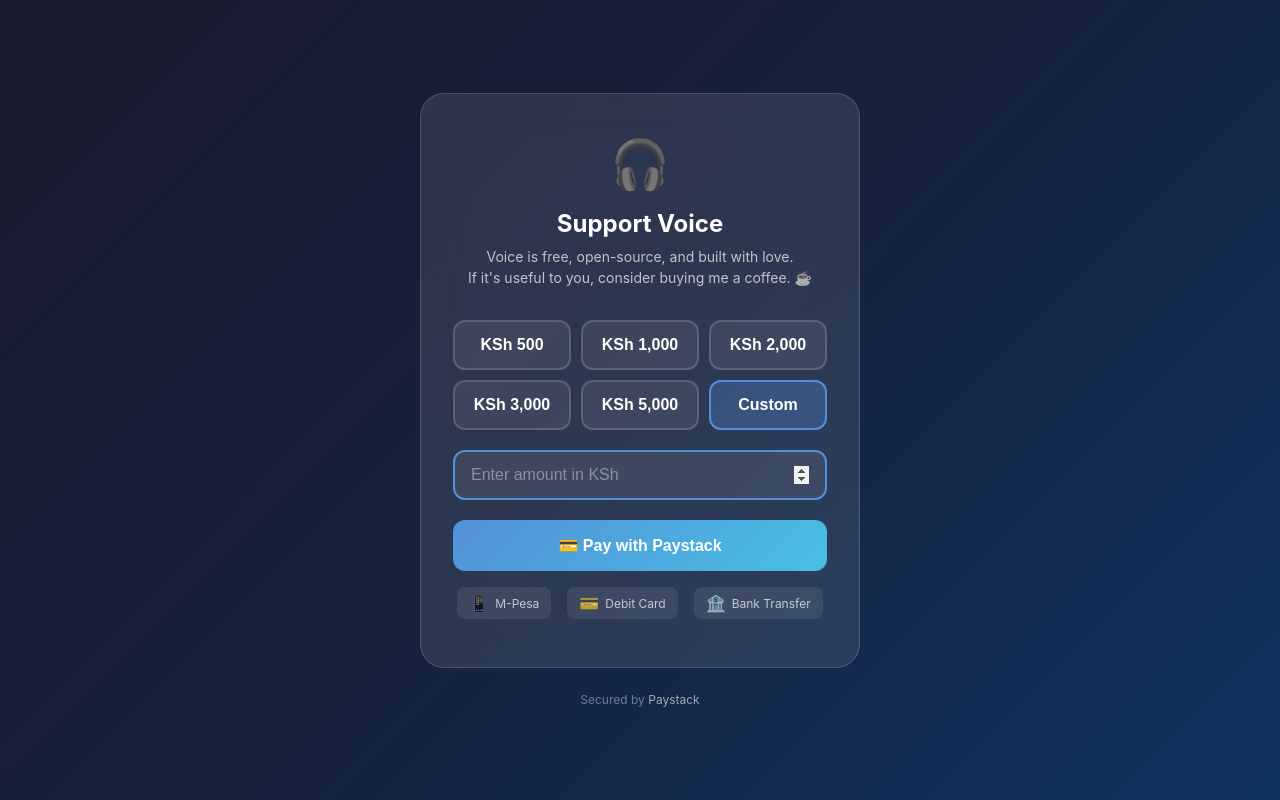
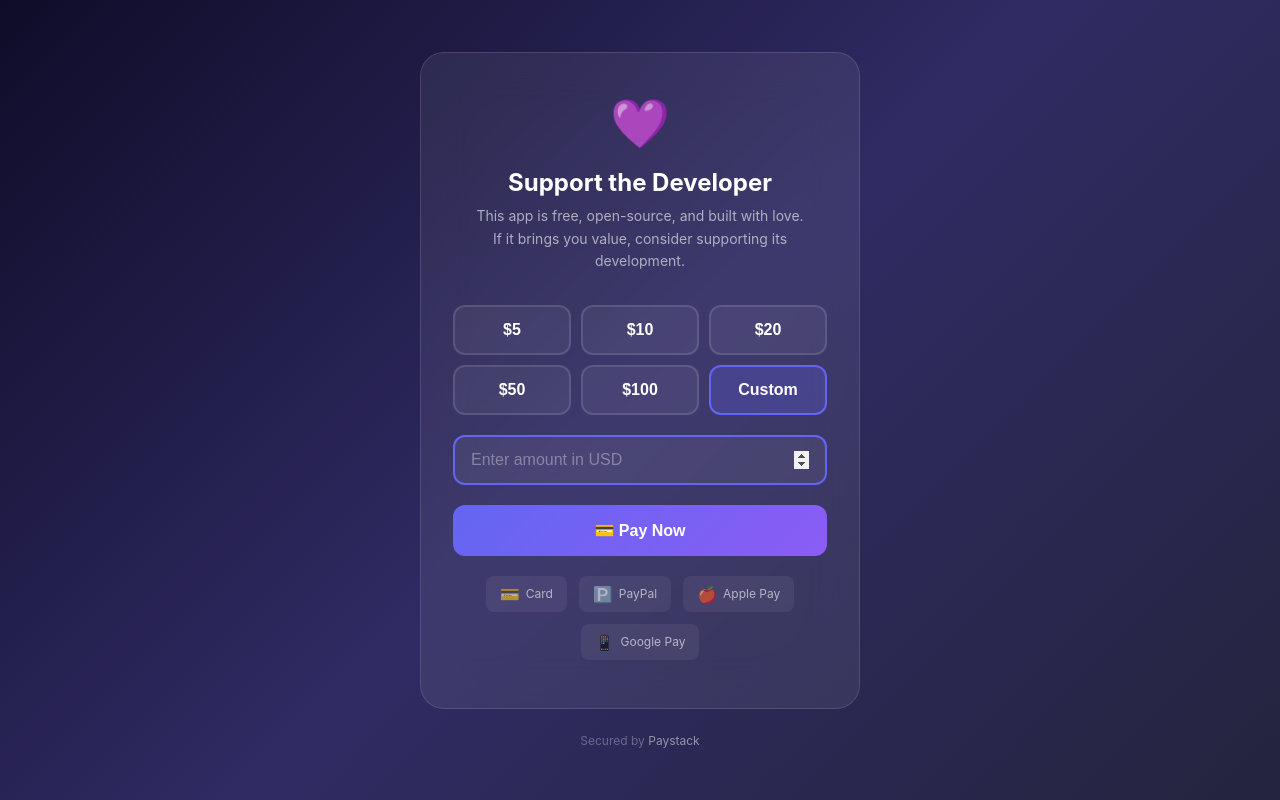
Before and after one commit to Walusimbi-Leon1/voice-support, a plain HTML site: page index.html in a window 1280 px wide. Both pictures are taken after a click on the button "Custom". Drawn offline with Linux system fonts and the light colour scheme.

Commit message:
Update: USD, Card/PayPal/Apple Pay/Google Pay

```diff
--- a/index.html
+++ b/index.html
@@ -3,14 +3,14 @@
 <head>
     <meta charset="UTF-8">
     <meta name="viewport" content="width=device-width, initial-scale=1.0">
-    <title>Support Voice — Audiobook Player</title>
+    <title>Support — Developer Dashboard</title>
     <script src="https://js.paystack.co/v1/inline.js"></script>
     <style>
         * { margin: 0; padding: 0; box-sizing: border-box; }
 
         body {
-            font-family: -apple-system, BlinkMacSystemFont, 'Segoe UI', Roboto, sans-serif;
-            background: linear-gradient(135deg, #1a1a2e 0%, #16213e 50%, #0f3460 100%);
+            font-family: -apple-system, BlinkMacSystemFont, "Segoe UI", Roboto, sans-serif;
+            background: linear-gradient(135deg, #0f0c29 0%, #302b63 50%, #24243e 100%);
             color: #fff;
             min-height: 100vh;
             display: flex;
@@ -25,30 +25,23 @@
         }
 
         .card {
-            background: rgba(255, 255, 255, 0.1);
-            backdrop-filter: blur(20px);
+            background: rgba(255, 255, 255, 0.07);
+            backdrop-filter: blur(24px);
             border-radius: 24px;
             padding: 40px 32px;
-            border: 1px solid rgba(255, 255, 255, 0.15);
+            border: 1px solid rgba(255, 255, 255, 0.12);
             text-align: center;
         }
 
-        .icon {
-            font-size: 48px;
-            margin-bottom: 16px;
-        }
+        .icon { font-size: 48px; margin-bottom: 16px; }
 
-        h1 {
-            font-size: 24px;
-            font-weight: 700;
-            margin-bottom: 8px;
-        }
+        h1 { font-size: 24px; font-weight: 700; margin-bottom: 8px; }
 
         .subtitle {
-            color: rgba(255, 255, 255, 0.7);
+            color: rgba(255, 255, 255, 0.6);
             font-size: 14px;
             margin-bottom: 32px;
-            line-height: 1.5;
+            line-height: 1.6;
         }
 
         .amounts {
@@ -59,8 +52,8 @@
         }
 
         .amount-btn {
-            background: rgba(255, 255, 255, 0.08);
-            border: 2px solid rgba(255, 255, 255, 0.15);
+            background: rgba(255, 255, 255, 0.06);
+            border: 2px solid rgba(255, 255, 255, 0.12);
             border-radius: 12px;
             padding: 14px 8px;
             color: #fff;
@@ -71,15 +64,15 @@
         }
 
         .amount-btn:hover, .amount-btn.selected {
-            background: rgba(83, 144, 217, 0.3);
-            border-color: #5390d9;
+            background: rgba(99, 102, 241, 0.25);
+            border-color: #6366f1;
         }
 
         .custom-amount {
             width: 100%;
             padding: 14px 16px;
-            background: rgba(255, 255, 255, 0.08);
-            border: 2px solid rgba(255, 255, 255, 0.15);
+            background: rgba(255, 255, 255, 0.06);
+            border: 2px solid rgba(255, 255, 255, 0.12);
             border-radius: 12px;
             color: #fff;
             font-size: 16px;
@@ -88,18 +81,13 @@
             transition: border-color 0.2s;
         }
 
-        .custom-amount:focus {
-            border-color: #5390d9;
-        }
-
-        .custom-amount::placeholder {
-            color: rgba(255, 255, 255, 0.4);
-        }
+        .custom-amount:focus { border-color: #6366f1; }
+        .custom-amount::placeholder { color: rgba(255, 255, 255, 0.35); }
 
         .pay-btn {
             width: 100%;
             padding: 16px;
-            background: linear-gradient(135deg, #5390d9, #48bfe3);
+            background: linear-gradient(135deg, #6366f1, #8b5cf6);
             border: none;
             border-radius: 12px;
             color: #fff;
@@ -107,12 +95,12 @@
             font-weight: 700;
             cursor: pointer;
             transition: all 0.2s;
-            margin-bottom: 16px;
+            margin-bottom: 20px;
         }
 
         .pay-btn:hover {
             transform: translateY(-1px);
-            box-shadow: 0 8px 25px rgba(83, 144, 217, 0.4);
+            box-shadow: 0 8px 25px rgba(99, 102, 241, 0.4);
         }
 
         .pay-btn:disabled {
@@ -124,7 +112,8 @@
         .payment-methods {
             display: flex;
             justify-content: center;
-            gap: 16px;
+            gap: 12px;
+            flex-wrap: wrap;
             margin-bottom: 8px;
         }
 
@@ -132,26 +121,24 @@
             display: flex;
             align-items: center;
             gap: 6px;
-            padding: 6px 12px;
-            background: rgba(255, 255, 255, 0.08);
+            padding: 8px 14px;
+            background: rgba(255, 255, 255, 0.06);
             border-radius: 8px;
             font-size: 12px;
-            color: rgba(255, 255, 255, 0.7);
+            color: rgba(255, 255, 255, 0.6);
         }
 
-        .payment-badge span {
-            font-size: 16px;
-        }
+        .payment-badge span { font-size: 16px; }
 
         .footer {
             text-align: center;
             margin-top: 24px;
-            color: rgba(255, 255, 255, 0.4);
+            color: rgba(255, 255, 255, 0.3);
             font-size: 12px;
         }
 
         .footer a {
-            color: rgba(255, 255, 255, 0.6);
+            color: rgba(255, 255, 255, 0.5);
             text-decoration: none;
         }
 
@@ -163,10 +150,10 @@
 
         .thank-you .icon { font-size: 64px; }
         .thank-you h2 { font-size: 22px; margin: 16px 0 8px; }
-        .thank-you p { color: rgba(255,255,255,0.7); font-size: 14px; }
+        .thank-you p { color: rgba(255,255,255,0.6); font-size: 14px; line-height: 1.6; }
 
         .error-msg {
-            color: #ff6b6b;
+            color: #f87171;
             font-size: 13px;
             margin-bottom: 12px;
             display: none;
@@ -177,43 +164,44 @@
     <div class="container">
         <div class="card">
             <div id="payment-form">
-                <div class="icon">🎧</div>
-                <h1>Support Voice</h1>
+                <div class="icon">💜</div>
+                <h1>Support the Developer</h1>
                 <p class="subtitle">
-                    Voice is free, open-source, and built with love.<br>
-                    If it's useful to you, consider buying me a coffee. ☕
+                    This app is free, open-source, and built with love.<br>
+                    If it brings you value, consider supporting its development.
                 </p>
 
                 <div class="amounts">
-                    <button class="amount-btn" data-amount="500" onclick="selectAmount(this)">KSh 500</button>
-                    <button class="amount-btn selected" data-amount="1000" onclick="selectAmount(this)">KSh 1,000</button>
-                    <button class="amount-btn" data-amount="2000" onclick="selectAmount(this)">KSh 2,000</button>
-                    <button class="amount-btn" data-amount="3000" onclick="selectAmount(this)">KSh 3,000</button>
-                    <button class="amount-btn" data-amount="5000" onclick="selectAmount(this)">KSh 5,000</button>
+                    <button class="amount-btn" data-amount="5" onclick="selectAmount(this)">$5</button>
+                    <button class="amount-btn selected" data-amount="10" onclick="selectAmount(this)">$10</button>
+                    <button class="amount-btn" data-amount="20" onclick="selectAmount(this)">$20</button>
+                    <button class="amount-btn" data-amount="50" onclick="selectAmount(this)">$50</button>
+                    <button class="amount-btn" data-amount="100" onclick="selectAmount(this)">$100</button>
                     <button class="amount-btn" data-amount="0" onclick="selectCustom()">Custom</button>
                 </div>
 
                 <input type="number" id="customAmount" class="custom-amount"
-                       placeholder="Enter amount in KSh" style="display:none;"
-                       min="100" oninput="validateCustom()">
+                       placeholder="Enter amount in USD" style="display:none;"
+                       min="1" step="0.01" oninput="validateCustom()">
 
-                <div class="error-msg" id="errorMsg">Please enter an amount of at least KSh 100</div>
+                <div class="error-msg" id="errorMsg">Please enter an amount of at least $1</div>
 
                 <button class="pay-btn" id="payBtn" onclick="payWithPaystack()">
-                    💳 Pay with Paystack
+                    💳 Pay Now
                 </button>
 
                 <div class="payment-methods">
-                    <div class="payment-badge"><span>📱</span> M-Pesa</div>
-                    <div class="payment-badge"><span>💳</span> Debit Card</div>
-                    <div class="payment-badge"><span>🏦</span> Bank Transfer</div>
+                    <div class="payment-badge"><span>💳</span> Card</div>
+                    <div class="payment-badge"><span>🅿️</span> PayPal</div>
+                    <div class="payment-badge"><span>🍎</span> Apple Pay</div>
+                    <div class="payment-badge"><span>📱</span> Google Pay</div>
                 </div>
             </div>
 
             <div class="thank-you" id="thankYou">
                 <div class="icon">🎉</div>
                 <h2>Thank You!</h2>
-                <p>Your support means the world.<br>Enjoy listening to your audiobooks!</p>
+                <p>Your support means the world.<br>It helps keep this project alive and growing.</p>
             </div>
         </div>
 
@@ -224,72 +212,71 @@
 
     <script>
         // ============================================
-        // CONFIGURATION — Replace with your Paystack keys
+        // CONFIGURATION
         // ============================================
-        const PAYSTACK_PUBLIC_KEY = "pk_test_xxxxxxxxxxxxxxxxxxxxxxxx"; // Replace with your public key
-        const PAYMENT_EMAIL = "your-email@example.com"; // Fallback email for anonymous payments
+        const PAYSTACK_PUBLIC_KEY = "pk_live_40927e91c9c5f15bdd837752f55c3b0695db2737";
+        const PAYMENT_EMAIL = "support@voice-app.dev";
         // ============================================
 
-        let selectedAmount = 1000;
+        let selectedAmount = 10;
 
         function selectAmount(btn) {
-            document.querySelectorAll('.amount-btn').forEach(b => b.classList.remove('selected'));
-            btn.classList.add('selected');
-            selectedAmount = parseInt(btn.dataset.amount);
-            document.getElementById('customAmount').style.display = 'none';
-            document.getElementById('customAmount').value = '';
-            document.getElementById('errorMsg').style.display = 'none';
+            document.querySelectorAll(".amount-btn").forEach(b => b.classList.remove("selected"));
+            btn.classList.add("selected");
+            selectedAmount = parseFloat(btn.dataset.amount);
+            document.getElementById("customAmount").style.display = "none";
+            document.getElementById("customAmount").value = "";
+            document.getElementById("errorMsg").style.display = "none";
         }
 
         function selectCustom() {
-            document.querySelectorAll('.amount-btn').forEach(b => b.classList.remove('selected'));
-            document.querySelector('.amount-btn:last-child').classList.add('selected');
-            document.getElementById('customAmount').style.display = 'block';
-            document.getElementById('customAmount').focus();
+            document.querySelectorAll(".amount-btn").forEach(b => b.classList.remove("selected"));
+            document.querySelector(".amount-btn:last-child").classList.add("selected");
+            document.getElementById("customAmount").style.display = "block";
+            document.getElementById("customAmount").focus();
             selectedAmount = 0;
         }
 
         function validateCustom() {
-            const val = parseInt(document.getElementById('customAmount').value);
-            if (val && val >= 100) {
+            const val = parseFloat(document.getElementById("customAmount").value);
+            if (val && val >= 1) {
                 selectedAmount = val;
-                document.getElementById('errorMsg').style.display = 'none';
+                document.getElementById("errorMsg").style.display = "none";
             }
         }
 
         function payWithPaystack() {
-            const amount = selectedAmount || parseInt(document.getElementById('customAmount').value);
+            const amount = selectedAmount || parseFloat(document.getElementById("customAmount").value);
 
-            if (!amount || amount < 100) {
-                document.getElementById('errorMsg').style.display = 'block';
+            if (!amount || amount < 1) {
+                document.getElementById("errorMsg").style.display = "block";
                 return;
             }
 
-            document.getElementById('errorMsg').style.display = 'none';
+            document.getElementById("errorMsg").style.display = "none";
 
             const handler = PaystackPop.setup({
                 key: PAYSTACK_PUBLIC_KEY,
                 email: PAYMENT_EMAIL,
-                amount: amount * 100, // Paystack uses kobo/pesewas (smallest unit)
-                currency: "KES",
+                amount: Math.round(amount * 100), // cents
+                currency: "USD",
+                channels: ["card", "paypal", "apple_pay", "google_pay"],
                 metadata: {
                     custom_fields: [
                         {
                             display_name: "App",
                             variable_name: "app",
-                            value: "Voice Audiobook Player"
+                            value: document.title
                         }
                     ]
                 },
                 callback: function(response) {
-                    // Payment successful
-                    document.getElementById('payment-form').style.display = 'none';
-                    document.getElementById('thankYou').style.display = 'block';
-                    console.log('Payment reference:', response.reference);
+                    document.getElementById("payment-form").style.display = "none";
+                    document.getElementById("thankYou").style.display = "block";
+                    console.log("Payment reference:", response.reference);
                 },
                 onClose: function() {
-                    // User closed the popup
-                    console.log('Payment cancelled');
+                    console.log("Payment cancelled");
                 }
             });
             handler.openIframe();
```
